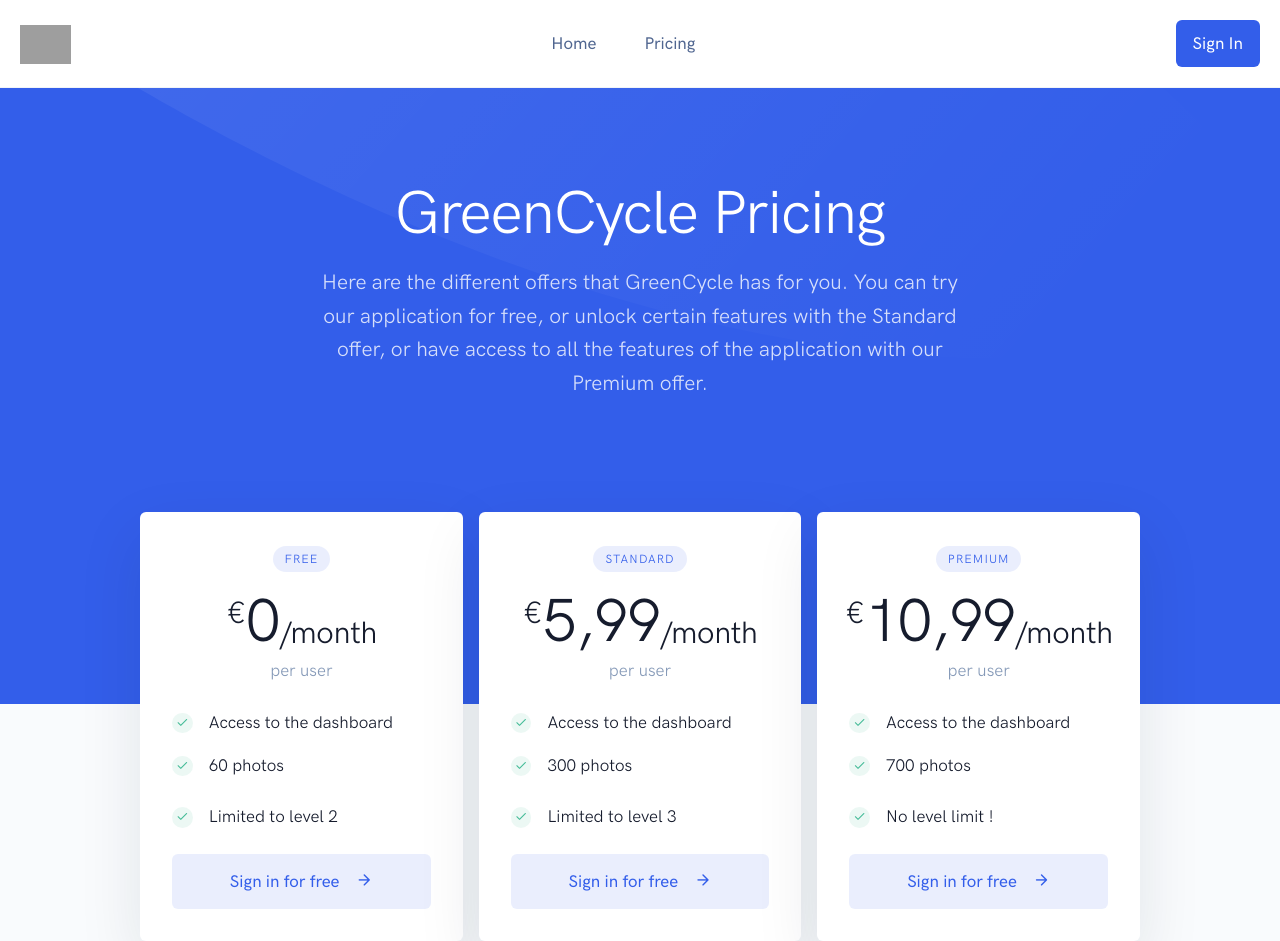
After one commit to Victor-Linard/recyclage_de3, a Django app: page /pricing/ in a window 1280 px wide. The commit adds this page. Run offline with Django 4.2, Linux system fonts and the light colour scheme; parts of the project's set-up code (start-up, migrations or seed data) failed here and were passed over; some libraries are stand-ins or nearby versions; some web fonts are replaced; grey boxes are pictures that could not be loaded.

Commit message:
home & pricing pages

```diff
--- a/authenticate/views.py
+++ b/authenticate/views.py
@@ -7,6 +7,9 @@ from rewards.models import Keys, Rewards
 from . import forms
 import secrets
 import re
+
+from .models import User
+
 
 # Create your views here.
 
--- a/dashboard/views.py
+++ b/dashboard/views.py
@@ -1,14 +1,16 @@
 from time import time
+import certifi
+import os
 from django.db.models import Sum
 from django.shortcuts import render
-
 from authenticate.models import User
 from capture_image import forms
 from django.views.decorators.http import require_GET, require_http_methods
 from .models import Dechet
 from capture_image.views import handle_uploaded_file, detect_type_of_waste, convert_heic, resize_picture, check_for_duplicate
 
-
+os.environ["REQUESTS_CA_BUNDLE"] = certifi.where()
+os.environ["SSL_CERT_FILE"] = certifi.where()
 # Create your views here.
 
 @require_http_methods(["GET", "POST"])
--- /dev/null
+++ b/home/templates/home/pricing.html
@@ -0,0 +1,248 @@
+{% extends 'base_land.html' %}
+{% load static %}
+{% block content %}
+    <!-- WELCOME -->
+    <section class="pt-8 pt-md-11 pb-10 pb-md-15 bg-primary">
+
+        <!-- Shape -->
+        <div class="shape shape-blur-3 text-white">
+            <svg viewBox="0 0 1738 487" fill="none" xmlns="http://www.w3.org/2000/svg">
+                <path d="M0 0h1420.92s713.43 457.505 0 485.868C707.502 514.231 0 0 0 0z" fill="url(#paint0_linear)"/>
+                <defs>
+                    <linearGradient id="paint0_linear" x1="0" y1="0" x2="1049.98" y2="912.68"
+                                    gradientUnits="userSpaceOnUse">
+                        <stop stop-color="currentColor" stop-opacity=".075"/>
+                        <stop offset="1" stop-color="currentColor" stop-opacity="0"/>
+                    </linearGradient>
+                </defs>
+            </svg>
+        </div>
+
+        <!-- Content -->
+        <div class="container">
+            <div class="row justify-content-center">
+                <div class="col-12 col-md-10 col-lg-8 text-center">
+
+                    <!-- Heading -->
+                    <h1 class="display-2 text-white">
+                        GreenCycle Pricing
+                    </h1>
+
+                    <!-- Text -->
+                    <p class="lead text-white-80 mb-6 mb-md-8">
+                        Here are the different offers that GreenCycle has for you. You can try our application for free, or
+                        unlock certain features with the Standard offer, or have access to all the features of the
+                        application with our Premium offer.
+                    </p>
+                </div>
+            </div> <!-- / .row -->
+        </div> <!-- / .container -->
+
+    </section>
+
+    <!-- PRICING -->
+    <section class="mt-n8 mt-md-n14">
+        <div class="container">
+            <div class="row gx-4">
+                <div class="col-12 col-md-4">
+
+                    <!-- Card -->
+                    <div class="card shadow-lg mb-6 mb-md-0">
+                        <div class="card-body">
+
+                            <!-- Preheading -->
+                            <div class="text-center mb-3">
+                      <span class="badge rounded-pill bg-primary-soft">
+                        <span class="h6 text-uppercase">Free</span>
+                      </span>
+                            </div>
+
+                            <!-- Price -->
+                            <div class="d-flex justify-content-center">
+                                <span class="h2 mb-0 mt-2">€</span>
+                                <span class="price display-2 mb-0">0</span>
+                                <span class="h2 align-self-end mb-1">/month</span>
+                            </div>
+
+                            <!-- Text -->
+                            <p class="text-center text-muted mb-5">
+                                per user
+                            </p>
+
+                            <!-- List -->
+                            <div class="d-flex">
+                                <!-- Badge -->
+                                <div class="badge badge-rounded-circle bg-success-soft mt-1 me-4">
+                                    <i class="fe fe-check"></i>
+                                </div>
+                                <!-- Text -->
+                                <p>
+                                    Access to the dashboard
+                                </p>
+                            </div>
+                            <div class="d-flex">
+                                <!-- Badge -->
+                                <div class="badge badge-rounded-circle bg-success-soft mt-1 me-4">
+                                    <i class="fe fe-check"></i>
+                                </div>
+                                <!-- Text -->
+                                <p class="mb-5">
+                                    60 photos
+                                </p>
+                            </div>
+                            <div class="d-flex">
+                                <!-- Badge -->
+                                <div class="badge badge-rounded-circle bg-success-soft mt-1 me-4">
+                                    <i class="fe fe-check"></i>
+                                </div>
+                                <!-- Text -->
+                                <p class="mb-5">
+                                    Limited to level 2
+                                </p>
+                            </div>
+
+                            <!-- Button -->
+                            <a href="{% url 'signin' %}" class="btn w-100 btn-primary-soft">
+                                Sign in for free <i class="fe fe-arrow-right ms-3"></i>
+                            </a>
+
+                        </div>
+                    </div>
+
+                </div>
+                <div class="col-12 col-md-4">
+
+                    <!-- Card -->
+                    <div class="card shadow-lg mb-6 mb-md-0">
+                        <div class="card-body">
+
+                            <!-- Preheading -->
+                            <div class="text-center mb-3">
+                      <span class="badge rounded-pill bg-primary-soft">
+                        <span class="h6 text-uppercase">Standard</span>
+                      </span>
+                            </div>
+
+                            <!-- Price -->
+                            <div class="d-flex justify-content-center">
+                                <span class="h2 mb-0 mt-2">€</span>
+                                <span class="price display-2 mb-0">5,99</span>
+                                <span class="h2 align-self-end mb-1">/month</span>
+                            </div>
+
+                            <!-- Text -->
+                            <p class="text-center text-muted mb-5">
+                                per user
+                            </p>
+
+                            <!-- List -->
+                            <div class="d-flex">
+                                <!-- Badge -->
+                                <div class="badge badge-rounded-circle bg-success-soft mt-1 me-4">
+                                    <i class="fe fe-check"></i>
+                                </div>
+                                <!-- Text -->
+                                <p>
+                                    Access to the dashboard
+                                </p>
+                            </div>
+                            <div class="d-flex">
+                                <!-- Badge -->
+                                <div class="badge badge-rounded-circle bg-success-soft mt-1 me-4">
+                                    <i class="fe fe-check"></i>
+                                </div>
+                                <!-- Text -->
+                                <p class="mb-5">
+                                    300 photos
+                                </p>
+                            </div>
+                            <div class="d-flex">
+                                <!-- Badge -->
+                                <div class="badge badge-rounded-circle bg-success-soft mt-1 me-4">
+                                    <i class="fe fe-check"></i>
+                                </div>
+                                <!-- Text -->
+                                <p class="mb-5">
+                                    Limited to level 3
+                                </p>
+                            </div>
+
+                            <!-- Button -->
+                            <a href="{% url 'signin' %}" class="btn w-100 btn-primary-soft">
+                                Sign in for free <i class="fe fe-arrow-right ms-3"></i>
+                            </a>
+
+                        </div>
+                    </div>
+
+                </div>
+                <div class="col-12 col-md-4">
+
+                    <!-- Card -->
+                    <div class="card shadow-lg mb-6 mb-md-0">
+                        <div class="card-body">
+
+                            <!-- Preheading -->
+                            <div class="text-center mb-3">
+                      <span class="badge rounded-pill bg-primary-soft">
+                        <span class="h6 text-uppercase">Premium</span>
+                      </span>
+                            </div>
+
+                            <!-- Price -->
+                            <div class="d-flex justify-content-center">
+                                <span class="h2 mb-0 mt-2">€</span>
+                                <span class="price display-2 mb-0">10,99</span>
+                                <span class="h2 align-self-end mb-1">/month</span>
+                            </div>
+
+                            <!-- Text -->
+                            <p class="text-center text-muted mb-5">
+                                per user
+                            </p>
+
+                            <!-- List -->
+                            <div class="d-flex">
+                                <!-- Badge -->
+                                <div class="badge badge-rounded-circle bg-success-soft mt-1 me-4">
+                                    <i class="fe fe-check"></i>
+                                </div>
+                                <!-- Text -->
+                                <p>
+                                    Access to the dashboard
+                                </p>
+                            </div>
+                            <div class="d-flex">
+                                <!-- Badge -->
+                                <div class="badge badge-rounded-circle bg-success-soft mt-1 me-4">
+                                    <i class="fe fe-check"></i>
+                                </div>
+                                <!-- Text -->
+                                <p class="mb-5">
+                                    700 photos
+                                </p>
+                            </div>
+                            <div class="d-flex">
+                                <!-- Badge -->
+                                <div class="badge badge-rounded-circle bg-success-soft mt-1 me-4">
+                                    <i class="fe fe-check"></i>
+                                </div>
+                                <!-- Text -->
+                                <p class="mb-5">
+                                    No level limit !
+                                </p>
+                            </div>
+
+                            <!-- Button -->
+                            <a href="{% url 'signin' %}" class="btn w-100 btn-primary-soft">
+                                Sign in for free <i class="fe fe-arrow-right ms-3"></i>
+                            </a>
+
+                        </div>
+                    </div>
+
+                </div>
+            </div> <!-- / .row -->
+        </div> <!-- / .container -->
+    </section>
+{% endblock %}
--- a/home/views.py
+++ b/home/views.py
@@ -5,3 +5,7 @@ from django.shortcuts import render
 
 def home(request):
     return render(request, "home.html", context={})
+
+
+def pricing(request):
+    return render(request, 'pricing.html', context={})
--- a/recyclage/urls.py
+++ b/recyclage/urls.py
@@ -36,5 +36,6 @@ urlpatterns = [
     path('rewards/', rewards.views.rewards, name="rewards"),
     path('rewards/claimed', rewards.views.claimed, name="claimed"),
     path('capture_image/', capture_image.views.capture_image, name='capture_image'),
-    path('change_reward_status/<str:key>', rewards.views.change_reward_status, name='change_reward_status')
+    path('change_reward_status/<str:key>/<int:cost>', rewards.views.change_reward_status, name='change_reward_status'),
+    path('pricing/', home.views.pricing, name='pricing')
 ]
--- /dev/null
+++ b/templates/base_land.html
@@ -0,0 +1,59 @@
+{% load static %}
+<!doctype html>
+<html lang="en">
+<head>
+    <meta charset="utf-8"/>
+    <meta name="viewport" content="width=device-width, initial-scale=1"/>
+
+    <!-- Favicon -->
+    <link rel="shortcut icon" href="{% static 'theme/favicon/favicon.ico' %}" type="image/x-icon"/>
+
+    <!-- Libs CSS -->
+    <link rel="stylesheet" href="{% static 'landkit/css/libs.bundle.css' %}"/>
+
+    <!-- Theme CSS -->
+    <link rel="stylesheet" href="{% static 'landkit/css/theme.bundle.css' %}"/>
+
+    <!-- Title -->
+    <title>GreenCycle</title>
+</head>
+<body class="pt-10 bg-light">
+
+<!-- NAVBAR -->
+<nav class="navbar navbar-expand-lg navbar-light fixed-top bg-white border-bottom">
+    <div class="container-fluid">
+
+        <!-- Brand -->
+        <a class="navbar-brand" href="{% url 'home' %}">
+            <img src="{% static 'pictures/logo.png' %}" class="navbar-brand-img" alt="...">
+        </a>
+
+        <!-- Collapse -->
+        <div class="collapse navbar-collapse" id="navbarCollapse">
+
+            <!-- Navigation -->
+            <ul class="navbar-nav ms-auto">
+                <li class="nav-item dropdown">
+                    <a class="nav-link dropdown-toggle" data-bs-toggle="dropdown" href="{% url 'home' %}">
+                        Home
+                    </a>
+                </li>
+                <li class="nav-item dropdown">
+                    <a class="nav-link dropdown-toggle" href="{% url 'pricing' %}">
+                        Pricing
+                    </a>
+                </li>
+            </ul>
+
+            <!-- Button -->
+            <a class="navbar-btn btn btn-sm btn-primary lift ms-auto" href="{% url 'signin' %}" target="_blank">
+                Sign In
+            </a>
+        </div>
+    </div>
+</nav>
+
+{% block content %}{% endblock %}
+
+</body>
+</html>
--- a/user_profile/views.py
+++ b/user_profile/views.py
@@ -11,7 +11,6 @@ from django.db.models import Count
 
 
 @login_required(login_url='/signin/')
-
 def general(request):
     level_label = User.objects.select_related('level').get(pk=request.user.id)
     return render(request, 'general.html', context={"level_label": level_label})
```
Also changed, not shown: rewards/templates/rewards/rewards.html (+34 -1 lines), rewards/views.py (+8 -2 lines).
